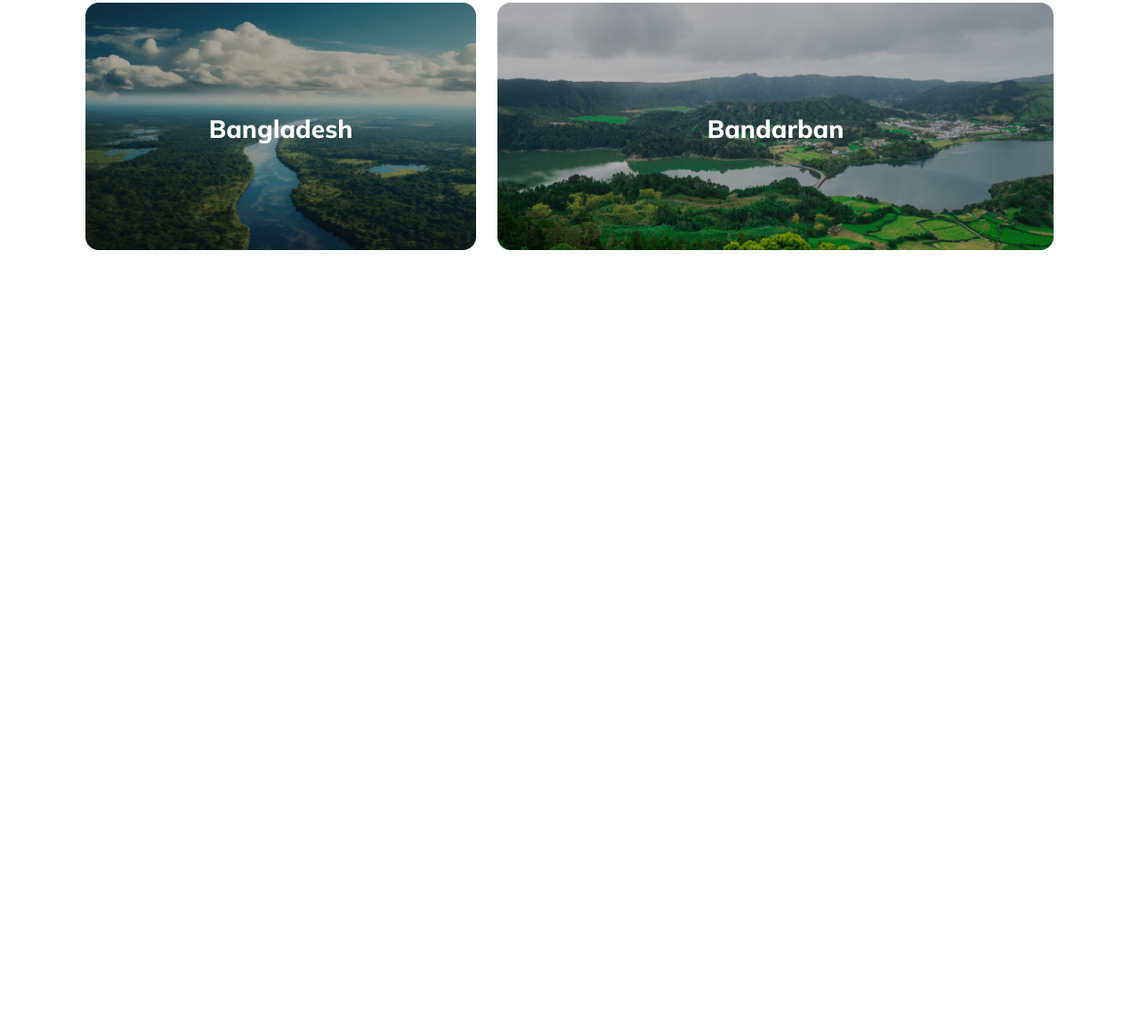
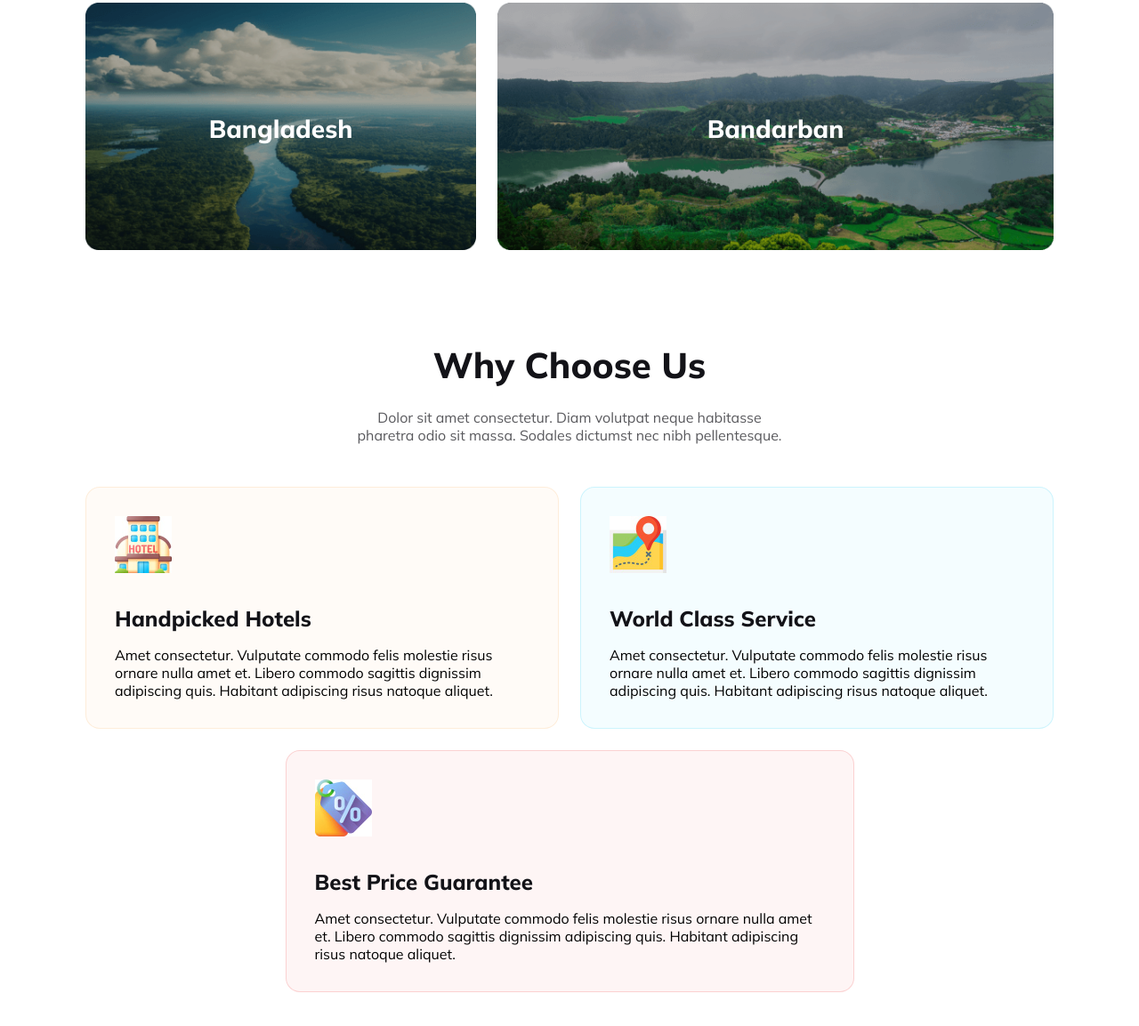
Before and after one commit to saifuddin-sami/hero-travel-website, a plain HTML site: page index.html in a window 1280 px wide. Shown: the part 2154-3307 px from the top of the page at 89% size. Before the commit the page ends 2539 px from the top, so only its background shows below. Drawn offline with Linux system fonts and the light colour scheme.

Commit message:
add section 4

```diff
--- a/index.html
+++ b/index.html
@@ -137,6 +137,45 @@
                 </div>
             </div>
         </section>
+        <section class="sec4-container">
+            <div class="sec3-txt-container">
+                <h2 class="sec2-title">
+                    Why Choose Us
+                </h2>
+                <p class="sec2-txt">
+                    Dolor sit amet consectetur. Diam volutpat neque habitasse pharetra odio sit massa. Sodales dictumst nec nibh pellentesque.
+                </p>
+            </div>
+            <div class="sec4-box-container">
+                <div class="sec4-box">
+                    <img src="icon/icon1.jpg" alt="">
+                    <h3 class="sec4-box-title">
+                        Handpicked Hotels
+                    </h3>
+                    <p class="sec4-box-txt">
+                        Amet consectetur. Vulputate commodo felis molestie risus  ornare nulla amet et. Libero commodo sagittis dignissim adipiscing quis. Habitant adipiscing risus natoque aliquet.
+                    </p>
+                </div>
+                <div class="sec4-box" style="background-color: rgba(41, 206, 246, 0.05); border: 1px solid rgba(41, 206, 246, 0.2);">
+                    <img src="icon/icon2.jpg" alt="">
+                    <h3 class="sec4-box-title">
+                        World Class Service
+                    </h3>
+                    <p class="sec4-box-txt">
+                        Amet consectetur. Vulputate commodo felis molestie risus  ornare nulla amet et. Libero commodo sagittis dignissim adipiscing quis. Habitant adipiscing risus natoque aliquet.
+                    </p>
+                </div>
+            </div>
+            <div class="sec4-box3" style="background-color: rgba(233, 68, 68, 0.05); border: 1px solid rgba(233, 68, 68, 0.2);">
+                <img src="icon/icon3.jpg" alt="">
+                <h3 class="sec4-box-title">
+                    Best Price Guarantee
+                </h3>
+                <p class="sec4-box-txt">
+                    Amet consectetur. Vulputate commodo felis molestie risus  ornare nulla amet et. Libero commodo sagittis dignissim adipiscing quis. Habitant adipiscing risus natoque aliquet.
+                </p>
+            </div>
+        </section>
     </main>
 </body>
 </html>
--- a/style.css
+++ b/style.css
@@ -223,6 +223,53 @@ select:focus {
     filter: opacity(.8);
     cursor: pointer;
 }
+/* Section 4 */
+.sec4-container {
+    max-width: 85%;
+    margin: 0 auto 100px;
+}
+.sec4-container img {
+    width: 64px;
+}
+.sec4-box-container {
+    max-width: 100%;
+    margin: 0 auto;
+    display: flex;
+    gap: 24px;
+}
+.sec4-box {
+    max-width: 573px;
+    max-height: 284px;
+    margin: 0 auto;
+    border-radius: 16px;
+    background-color: rgba(251, 181, 99, 0.05);
+    border: 1px solid rgba(251, 181, 99, 0.2);
+    padding: 32px;
+    margin-bottom: 24px;
+}
+.sec4-box3 {
+    max-width: 573px;
+    max-height: 284px;
+    margin: 0 auto;
+    border-radius: 16px;
+    background-color: rgba(251, 181, 99, 0.05);
+    border: 1px solid rgba(251, 181, 99, 0.2);
+    padding: 32px;
+}
+.sec4-box-title {
+    font-size: 1.5rem;
+    font-weight: 800;
+    color: #131318;
+    margin: 32px 0 16px;
+}
+/* Section 5 */
+
+
+
+
+
+
+
 
 
 
@@ -295,7 +342,7 @@ select:focus {
     }
     .sec3-txt-container {
         max-width: 90%;
-        margin: 0 auto;
+        margin: 0 auto 40px;
     }
     .sec2-title {
         font-size: 1.3rem;
@@ -312,6 +359,28 @@ select:focus {
     }
     .sec3-img-title {
         font-size: 1.2rem;
+    }
+
+    /* Section 4 */
+    .sec4-container {
+        max-width: 90%;
+        margin: 70px auto 70px;
+    }
+    .sec4-box-container {
+        flex-direction: column;
+        gap: 0px;
+    }
+    .sec4-box {
+        margin-bottom: 30px;
+    }
+    .sec4-box, .sec4-box3 {
+        height: 100%;
+        padding: 70px 0;
+        display: flex;
+        flex-direction: column;
+        justify-content: center;
+        align-items: center;
+        text-align: center;
     }
 }
 /* Medium Devices */
@@ -357,7 +426,7 @@ select:focus {
     }
     .sec3-txt-container {
         max-width: 80%;
-        margin: 0 auto;
+        margin: 0 auto 50px;
     }
     .sec3-img {
         width: 1000px;
@@ -372,4 +441,17 @@ select:focus {
     .sec3-img-title {
         font-size: 1.7rem;
     }
+
+    /* Section 4 */
+    .sec4-container {
+        max-width: 90%;
+        margin: 80px auto 80px;
+    }
+    .sec4-box-container {
+        flex-direction: column;
+        gap: 0px;
+    }
+    .sec4-box {
+        margin-bottom: 30px;
+    }
 }
```
Also changed, not shown: icon/icon1.jpg (added), icon/icon2.jpg (added), icon/icon3.jpg (added).
